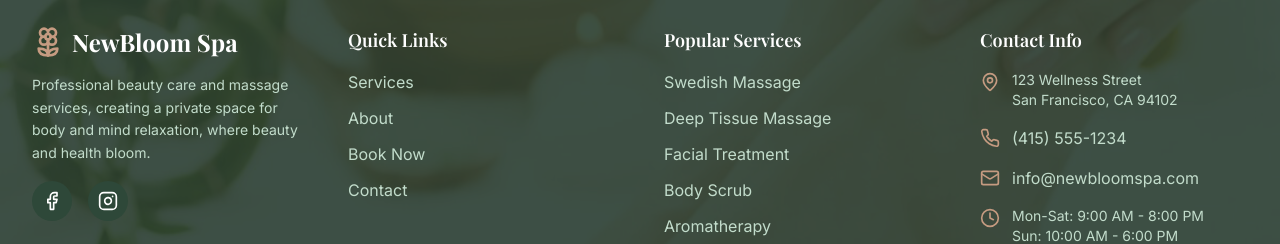
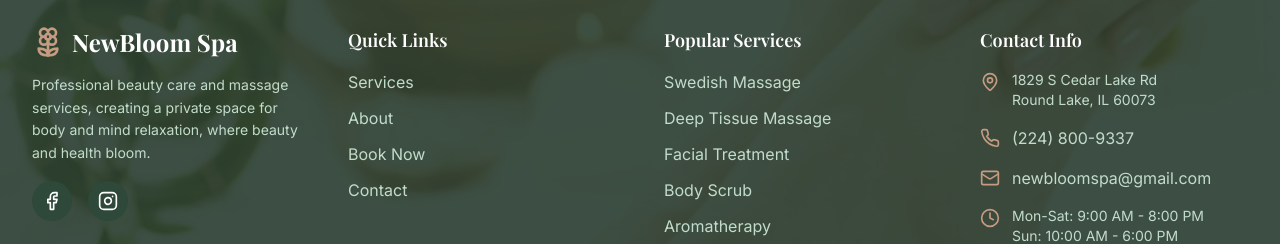
Before and after one commit to YAMY1234/NewBloomSpa, a Next.js app: page / in a window 1280 px wide. Shown: the part 3451-3695 px from the top of the page. Built offline with nearby package versions, Linux system fonts and the light colour scheme; a web font is replaced by a local one.

Commit message:
update basic info

```diff
--- a/app/booking/page.tsx
+++ b/app/booking/page.tsx
@@ -206,7 +206,7 @@ export default function BookingPage() {
             </p>
             <div className="flex flex-col sm:flex-row gap-6 justify-center items-center">
               <a
-                href="tel:+14155551234"
+                href="tel:+12248009337"
                 className="flex items-center space-x-3 text-gray-700 hover:text-primary-600 transition-colors"
               >
                 <div className="w-12 h-12 rounded-full bg-primary-100 flex items-center justify-center">
@@ -214,11 +214,11 @@ export default function BookingPage() {
                 </div>
                 <div className="text-left">
                   <div className="text-sm text-gray-500">{t.booking.help.phone}</div>
-                  <div className="font-semibold">(415) 555-1234</div>
+                  <div className="font-semibold">(224) 800-9337</div>
                 </div>
               </a>
               <a
-                href="mailto:info@newbloomspa.com"
+                href="mailto:newbloomspa@gmail.com"
                 className="flex items-center space-x-3 text-gray-700 hover:text-primary-600 transition-colors"
               >
                 <div className="w-12 h-12 rounded-full bg-primary-100 flex items-center justify-center">
@@ -226,7 +226,7 @@ export default function BookingPage() {
                 </div>
                 <div className="text-left">
                   <div className="text-sm text-gray-500">{t.booking.help.email}</div>
-                  <div className="font-semibold">info@newbloomspa.com</div>
+                  <div className="font-semibold">newbloomspa@gmail.com</div>
                 </div>
               </a>
             </div>
--- a/app/contact/page.tsx
+++ b/app/contact/page.tsx
@@ -106,10 +106,10 @@ export default function ContactPage() {
                       {t.contact.info.phone.title}
                     </h3>
                     <a
-                      href="tel:+14155551234"
+                      href="tel:+12248009337"
                       className="text-gray-600 hover:text-primary-600 transition-colors"
                     >
-                      (415) 555-1234
+                      (224) 800-9337
                     </a>
                     <p className="text-sm text-gray-500 mt-1">
                       {t.contact.info.phone.hours}
@@ -132,10 +132,10 @@ export default function ContactPage() {
                       {t.contact.info.email.title}
                     </h3>
                     <a
-                      href="mailto:info@newbloomspa.com"
+                      href="mailto:newbloomspa@gmail.com"
                       className="text-gray-600 hover:text-primary-600 transition-colors"
                     >
-                      info@newbloomspa.com
+                      newbloomspa@gmail.com
                     </a>
                     <p className="text-sm text-gray-500 mt-1">
                       {t.contact.info.email.response}
@@ -304,7 +304,7 @@ export default function ContactPage() {
             {/* Google Maps Embed */}
             <div className="w-full h-96 bg-gray-200">
               <iframe
-                src="https://www.google.com/maps/embed?pb=!1m18!1m12!1m3!1d3153.019094726473!2d-122.41941492346444!3d37.77492971866921!2m3!1f0!2f0!3f0!3m2!1i1024!2i768!4f13.1!3m3!1m2!1s0x8085809c6c8f4459%3A0xb10ed6d9b5050fa5!2sTwitter%20HQ!5e0!3m2!1sen!2sus!4v1699564800000!5m2!1sen!2sus"
+                src="https://www.google.com/maps/embed?pb=!1m18!1m12!1m3!1d2954.8893846961396!2d-88.11096768454797!3d42.35694974918647!2m3!1f0!2f0!3f0!3m2!1i1024!2i768!4f13.1!3m3!1m2!1s0x880f9c2e6f8e5b7d%3A0x1234567890abcdef!2s1829%20S%20Cedar%20Lake%20Rd%2C%20Round%20Lake%2C%20IL%2060073!5e0!3m2!1sen!2sus!4v1699564800000!5m2!1sen!2sus"
                 width="100%"
                 height="100%"
                 style={{ border: 0 }}
--- a/components/Footer.tsx
+++ b/components/Footer.tsx
@@ -92,20 +92,20 @@ export default function Footer() {
               <li className="flex items-start space-x-3">
                 <MapPin className="w-5 h-5 text-primary-400 flex-shrink-0 mt-0.5" />
                 <span className="text-sage-200 text-sm">
-                  123 Wellness Street<br />
-                  San Francisco, CA 94102
+                  1829 S Cedar Lake Rd<br />
+                  Round Lake, IL 60073
                 </span>
               </li>
               <li className="flex items-center space-x-3">
                 <Phone className="w-5 h-5 text-primary-400 flex-shrink-0" />
-                <a href="tel:+14155551234" className="text-sage-200 hover:text-primary-400 transition-colors">
-                  (415) 555-1234
+                <a href="tel:+12248009337" className="text-sage-200 hover:text-primary-400 transition-colors">
+                  (224) 800-9337
                 </a>
               </li>
               <li className="flex items-center space-x-3">
                 <Mail className="w-5 h-5 text-primary-400 flex-shrink-0" />
-                <a href="mailto:info@newbloomspa.com" className="text-sage-200 hover:text-primary-400 transition-colors">
-                  info@newbloomspa.com
+                <a href="mailto:newbloomspa@gmail.com" className="text-sage-200 hover:text-primary-400 transition-colors">
+                  newbloomspa@gmail.com
                 </a>
               </li>
               <li className="flex items-start space-x-3">
--- a/data/translations.ts
+++ b/data/translations.ts
@@ -366,8 +366,8 @@ export const translations = {
         subtitle2: "Please feel free to contact us in the following ways.",
         address: {
           title: "Address",
-          line1: "123 Wellness Street",
-          line2: "San Francisco, CA 94102",
+          line1: "1829 S Cedar Lake Rd",
+          line2: "Round Lake, IL 60073",
           line3: "United States"
         },
         phone: {
@@ -410,11 +410,11 @@ export const translations = {
       },
       map: {
         title: "How to Find Us",
-        subtitle: "Located in downtown San Francisco, convenient transportation, easy parking",
+        subtitle: "Located in Round Lake, IL, convenient location with easy parking",
         address: {
           title: "Address",
-          line1: "123 Wellness Street",
-          line2: "San Francisco, CA 94102"
+          line1: "1829 S Cedar Lake Rd",
+          line2: "Round Lake, IL 60073"
         },
         parking: {
           title: "Parking Info",
@@ -422,9 +422,9 @@ export const translations = {
           line2: "Street parking also convenient"
         },
         transit: {
-          title: "Public Transit",
-          line1: "Muni Lines: 5, 21, 31",
-          line2: "BART: Civic Center Station"
+          title: "Contact",
+          line1: "Phone: (224) 800-9337",
+          line2: "Email: newbloomspa@gmail.com"
         }
       },
       faq: {
@@ -872,8 +872,8 @@ export const translations = {
         subtitle2: "请随时通过以下方式联系我们。",
         address: {
           title: "地址",
-          line1: "123 Wellness Street",
-          line2: "San Francisco, CA 94102",
+          line1: "1829 S Cedar Lake Rd",
+          line2: "Round Lake, IL 60073",
           line3: "United States"
         },
         phone: {
@@ -916,11 +916,11 @@ export const translations = {
       },
       map: {
         title: "如何找到我们",
-        subtitle: "我们位于旧金山市中心，交通便利，停车方便",
+        subtitle: "我们位于伊利诺伊州Round Lake，交通便利，停车方便",
         address: {
           title: "地址",
-          line1: "123 Wellness Street",
-          line2: "San Francisco, CA 94102"
+          line1: "1829 S Cedar Lake Rd",
+          line2: "Round Lake, IL 60073"
         },
         parking: {
           title: "停车信息",
@@ -928,9 +928,9 @@ export const translations = {
           line2: "街边停车也很方便"
         },
         transit: {
-          title: "公共交通",
-          line1: "Muni 线路: 5, 21, 31",
-          line2: "BART: Civic Center 站"
+          title: "联系方式",
+          line1: "电话: (224) 800-9337",
+          line2: "邮箱: newbloomspa@gmail.com"
         }
       },
       faq: {
```
